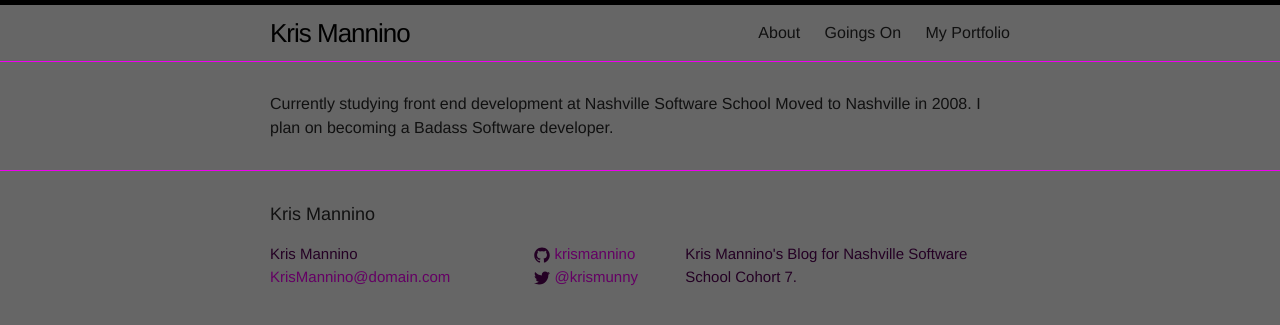
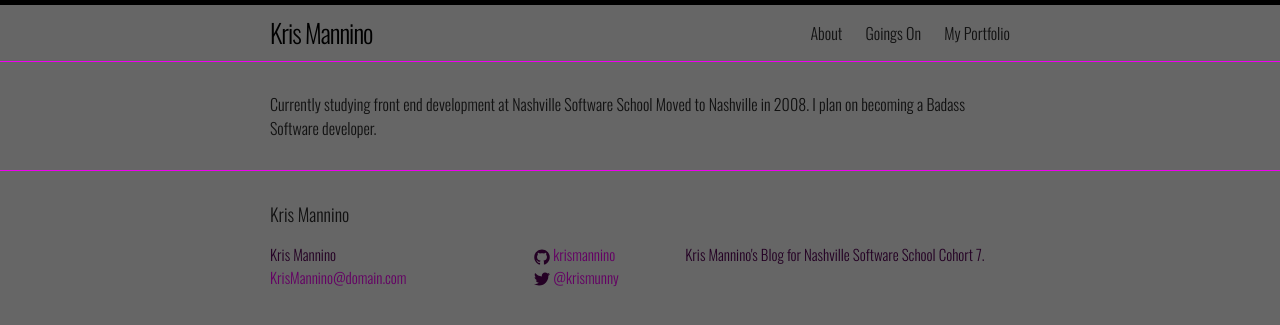
Before and after one commit to KrisMannino/NSS-Jekyll-Portfolio, a Jekyll site: the page built from index.html, in a window 1280 px wide. Shown: the top 325 px of the page. Built offline with Jekyll 4.4.1, drawn with Linux system fonts in a browser that asks for light colours.

Commit message:
changed font and borders

```diff
--- a/_includes/head.html
+++ b/_includes/head.html
@@ -5,7 +5,7 @@
 
     <title>{% if page.title %}{{ page.title }}{% else %}{{ site.title }}{% endif %}</title>
     <meta name="description" content="{{ site.description }}">
-
+<link href='http://fonts.googleapis.com/css?family=Oswald:400,300,700' rel='stylesheet' type='text/css'>
     <link rel="stylesheet" href="{{ "/css/main.css" | prepend: site.baseurl }}">
     <link rel="canonical" href="{{ page.url | replace:'index.html','' | prepend: site.baseurl | prepend: site.url }}">
 </head>
--- a/css/main.scss
+++ b/css/main.scss
@@ -6,7 +6,7 @@
 
 
 // Our variables
-$base-font-family: Helvetica, Arial, sans-serif;
+$base-font-family:  'Oswald', sans-serif;
 $base-font-size:   16px;
 $small-font-size:  $base-font-size * 0.875;
 $base-line-height: 1.5;
```
Also changed, not shown: 7 other files.
